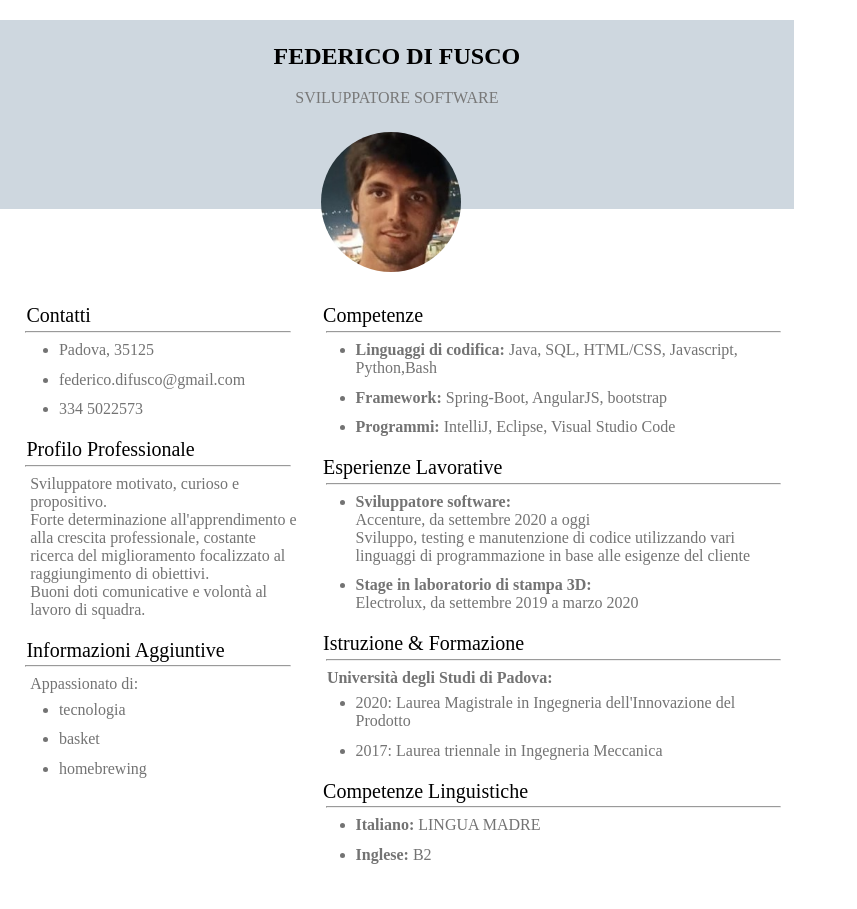
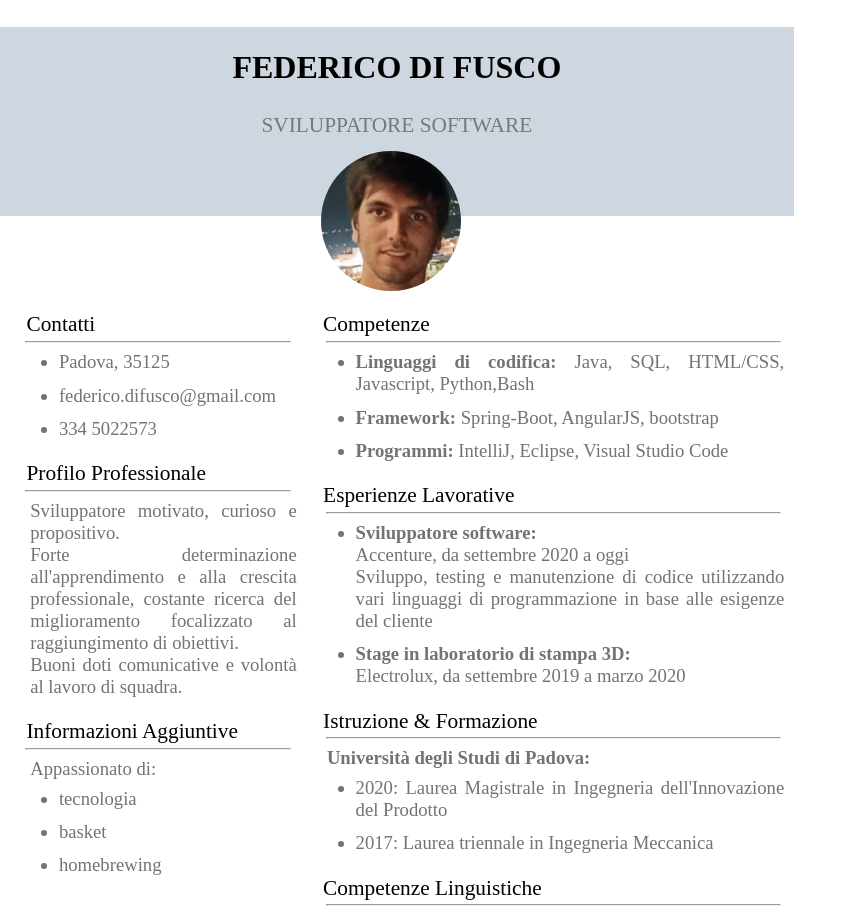
Before and after one commit to fededifu/CV, a plain HTML site: page index.html in a window 1280 px wide. Shown: the top 909 px of the page, without its empty margins (0-857 px from the left). Drawn offline with Linux system fonts and the light colour scheme.

Commit message:
update css

```diff
--- a/css/styles.css
+++ b/css/styles.css
@@ -10,7 +10,7 @@ img {
   position: absolute;
   border-radius: 50%;
   left: 85mm;
-  top: 35mm;
+  top: 40mm;
 }
 
 hr{
@@ -33,19 +33,20 @@ li{
   background-color: #ced7df;
   height: 50mm;
   margin-bottom: 20mm;
+  font-size: 16pt;
 }
 
 .titolo{
   margin-bottom: 0;
   margin-left: 2mm;
   text-align: left;
-  font-size: 15pt;
+  font-size: 16pt;
 }
 
 .testo{
   color: rgb(115,115,115);
-  text-align:left;
-  font-size: 12pt;
+  text-align:justify;
+  font-size: 14pt;
 }
 
 .row{
```
